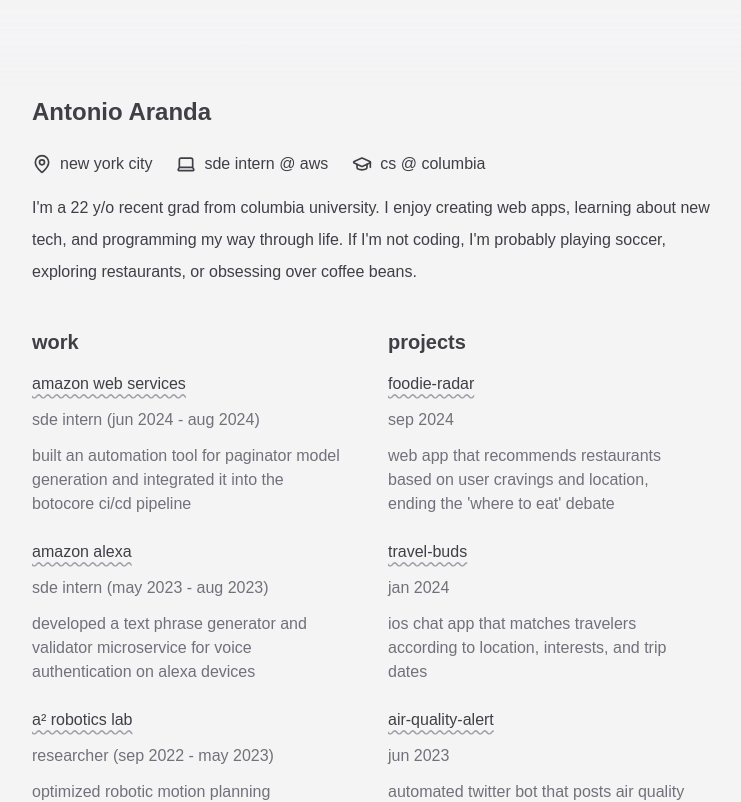
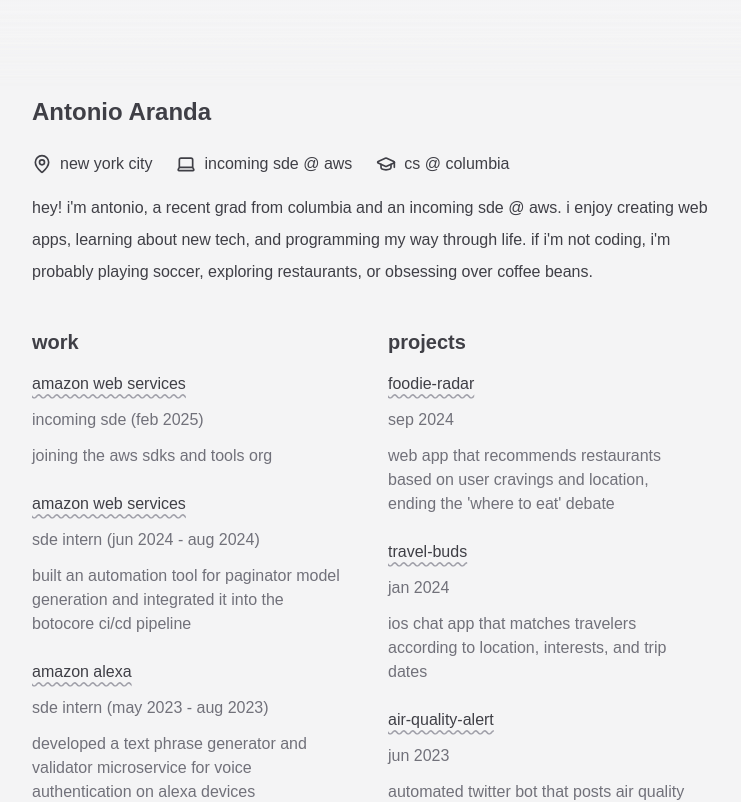
Before and after one commit to arandito/dev-portfolio, a Next.js app: page / in a window 1280 px wide. Shown: the top 802 px of the page, without its empty margins (264-1005 px from the left). Built offline with nearby package versions, Linux system fonts and the light colour scheme; a web font is replaced by a local one.

Commit message:
Add new role

```diff
--- a/components/bio.tsx
+++ b/components/bio.tsx
@@ -1,9 +1,9 @@
 const Bio = () => {
   return (
     <div className='flex flex-col pt-2 gap-2 leading-8'>
-      I&apos;m a 22 y/o recent grad from columbia university. I enjoy creating web apps,
-      learning about new tech, and programming my way through life. If I&apos;m not coding,
-      I&apos;m probably playing soccer, exploring restaurants, or obsessing over coffee beans.
+      hey! i&apos;m antonio, a recent grad from columbia and an incoming sde @ aws. i enjoy creating web apps,
+      learning about new tech, and programming my way through life. if i&apos;m not coding,
+      i&apos;m probably playing soccer, exploring restaurants, or obsessing over coffee beans.
     </div>
   )
 }
--- a/components/info.tsx
+++ b/components/info.tsx
@@ -9,7 +9,7 @@
       </div>
       <div className="flex flex-row items-center">
         <Laptop className="h-5 w-5 mr-2" />
-        sde intern @ aws
+        incoming sde @ aws
       </div>
       <div className="flex flex-row items-center">
         <GraduationCap className="h-5 w-5 mr-2" />
--- a/components/work/work-section.tsx
+++ b/components/work/work-section.tsx
@@ -10,6 +10,13 @@
 }
 
 const works: WorkProps[] = [
+  {
+    company: 'amazon web services',
+    position: 'incoming sde',
+    link: 'https://aws.amazon.com/sdk-for-python',
+    date: '(feb 2025)',
+    description: 'joining the aws sdks and tools org',
+  },
   {
     company: 'amazon web services',
     position: 'sde intern',
```
Also changed, not shown: 1 other file (tests, documents, lock files or other folders).
